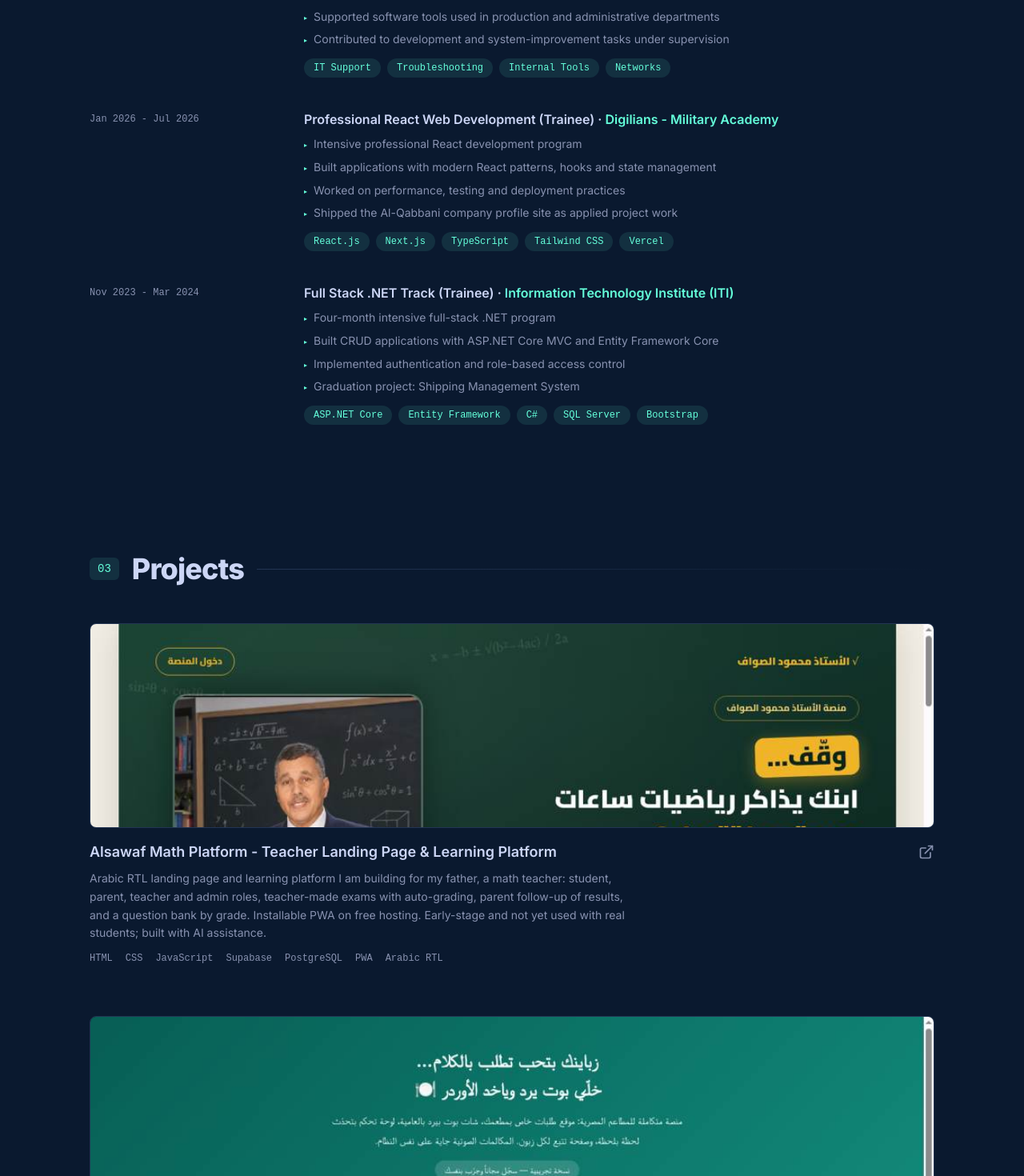
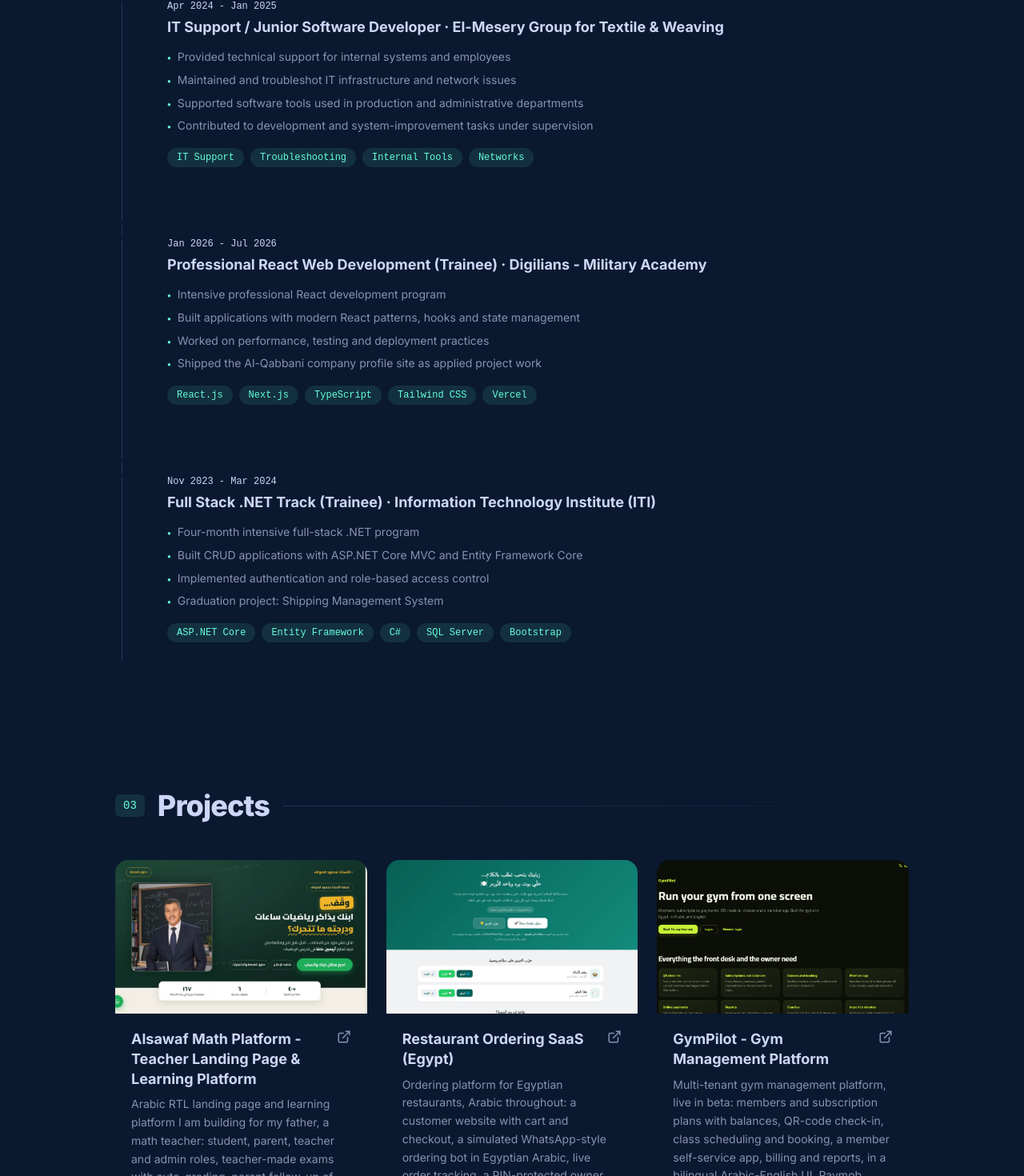
Before and after one commit to OmarELswaf/portfolio, a React (Vite) app: page / in a window 1280 px wide. Shown: the part 1095-2565 px from the top of the page at 80% size. Built offline with nearby package versions, Linux system fonts and the light colour scheme.

Commit message:
Redesign: hero with animated photo, modern sections

```diff
--- a/src/components/sections/Experience.jsx
+++ b/src/components/sections/Experience.jsx
@@ -4,39 +4,31 @@ import SectionHeading from '../ui/SectionHeading';
 
 export default function Experience() {
   return (
-    <section id="experience" className="py-16 lg:py-20 scroll-mt-16">
+    <section id="experience" className="py-20 scroll-mt-16">
+      <div className="max-w-6xl mx-auto px-5 md:px-8">
         <Reveal>
           <SectionHeading index="02" title="Experience" />
-        <ol className="space-y-10">
+          <ol className="relative border-l border-[var(--border)] ml-2 space-y-10">
             {experience.map((job) => (
-            <li key={job.id} className="group md:grid md:grid-cols-8 md:gap-4">
-              <p className="mono text-xs text-[var(--text-muted)] mt-1 md:col-span-2 whitespace-nowrap">
-                {job.period}
-              </p>
-              <div className="md:col-span-6 mt-2 md:mt-0">
-                <h3 className="font-semibold text-[var(--text)] text-base">
-                  {job.role} · <span className="text-[var(--accent)]">{job.company}</span>
-                </h3>
-                <ul className="mt-2 space-y-1.5 text-sm text-[var(--text-muted)] leading-relaxed">
+              <li key={job.id} className="pl-8 relative">
+                <span className="absolute -left-[7px] top-2 w-3.5 h-3.5 rounded-full bg-gradient-to-br from-[var(--accent)] to-[var(--accent2)] ring-4 ring-[var(--bg)]" />
+                <div className="glass rounded-2xl p-6 hover:border-[var(--accent)] transition-colors">
+                  <p className="mono text-xs text-[var(--accent2)]">{job.period}</p>
+                  <h3 className="mt-1 font-bold text-lg">{job.role} · <span className="grad-text">{job.company}</span></h3>
+                  <ul className="mt-3 space-y-1.5 text-sm text-[var(--text-muted)] leading-relaxed">
                     {job.description.map((line, i) => (
-                    <li key={i} className="flex gap-2">
-                      <span className="text-[var(--accent)] mt-1.5 text-[8px]">▸</span>
-                      {line}
-                    </li>
+                      <li key={i} className="flex gap-2"><span className="text-[var(--accent)] mt-1.5 text-[8px]">●</span>{line}</li>
                     ))}
                   </ul>
-                <ul className="mt-3 flex flex-wrap gap-2">
-                  {job.tech.map((t) => (
-                    <li key={t} className="mono text-xs px-3 py-1 rounded-full bg-[var(--accent-tint)] text-[var(--accent)]">
-                      {t}
-                    </li>
-                  ))}
+                  <ul className="mt-4 flex flex-wrap gap-2">
+                    {job.tech.map((t) => <li key={t} className="mono text-xs px-3 py-1 rounded-full bg-[var(--accent-tint)] text-[var(--accent)]">{t}</li>)}
                   </ul>
                 </div>
               </li>
             ))}
           </ol>
         </Reveal>
+      </div>
     </section>
   );
 }
--- /dev/null
+++ b/src/components/sections/Hero.jsx
@@ -0,0 +1,99 @@
+import { useEffect, useState } from 'react';
+import { motion } from 'framer-motion';
+import { FiGithub, FiLinkedin, FiMail, FiDownload, FiArrowDown, FiMapPin } from 'react-icons/fi';
+import { SiReact, SiNodedotjs, SiMongodb } from 'react-icons/si';
+import { personalInfo, stats } from '../../data/portfolioData';
+
+const roles = ['Full-Stack Developer', 'MERN Stack Developer', 'React & Node.js Engineer', 'ASP.NET Core Developer'];
+
+function Typer() {
+  const [i, setI] = useState(0);
+  const [text, setText] = useState('');
+  const [del, setDel] = useState(false);
+  useEffect(() => {
+    const full = roles[i];
+    const t = setTimeout(() => {
+      if (!del) {
+        setText(full.slice(0, text.length + 1));
+        if (text.length + 1 === full.length) setTimeout(() => setDel(true), 1400);
+      } else {
+        setText(full.slice(0, text.length - 1));
+        if (text.length - 1 === 0) { setDel(false); setI((i + 1) % roles.length); }
+      }
+    }, del ? 35 : 70);
+    return () => clearTimeout(t);
+  }, [text, del, i]);
+  return <span className="grad-text">{text}<span className="cursor" /></span>;
+}
+
+const up = (d = 0) => ({ initial: { opacity: 0, y: 24 }, animate: { opacity: 1, y: 0 }, transition: { duration: 0.7, delay: d, ease: [0.22, 1, 0.36, 1] } });
+
+export default function Hero() {
+  return (
+    <section id="top" className="relative min-h-screen flex items-center pt-24 pb-16 overflow-hidden">
+      <div className="absolute inset-0 bg-grid pointer-events-none" />
+      <div className="blob w-72 h-72 bg-[var(--accent)] -top-10 -left-10" />
+      <div className="blob w-80 h-80 bg-[var(--accent2)] bottom-0 right-0" style={{ animationDelay: '-6s' }} />
+      <div className="relative max-w-6xl mx-auto px-5 md:px-8 w-full grid lg:grid-cols-[1.15fr_.85fr] gap-14 items-center">
+        <div className="order-2 lg:order-1 text-center lg:text-left">
+          <motion.p {...up(0.05)} className="inline-flex items-center gap-2 mono text-xs px-3 py-1.5 rounded-full glass text-[var(--text-muted)]">
+            <span className="relative flex h-2 w-2"><span className="animate-ping absolute inline-flex h-full w-full rounded-full bg-emerald-400 opacity-75" /><span className="relative inline-flex rounded-full h-2 w-2 bg-emerald-400" /></span>
+            Open to junior full-stack roles
+          </motion.p>
+          <motion.h1 {...up(0.15)} className="mt-6 text-5xl sm:text-6xl xl:text-7xl font-extrabold tracking-tight leading-[1.05]">
+            Hi, I'm <span className="grad-text">Omar</span>
+          </motion.h1>
+          <motion.h2 {...up(0.25)} className="mt-4 text-2xl sm:text-3xl font-bold h-10">
+            <Typer />
+          </motion.h2>
+          <motion.p {...up(0.35)} className="mt-6 text-[var(--text-muted)] text-lg max-w-xl mx-auto lg:mx-0">
+            {personalInfo.headline}
+          </motion.p>
+          <motion.p {...up(0.4)} className="mt-3 inline-flex items-center gap-1.5 text-sm text-[var(--text-muted)]"><FiMapPin /> {personalInfo.location}</motion.p>
+          <motion.div {...up(0.5)} className="mt-8 flex flex-wrap gap-3 justify-center lg:justify-start">
+            <a href="#projects" className="inline-flex items-center gap-2 px-6 py-3 rounded-full font-semibold text-white bg-gradient-to-r from-[var(--accent)] to-[var(--accent2)] hover:scale-105 transition-transform shadow-lg shadow-[var(--accent)]/30">
+              View projects <FiArrowDown />
+            </a>
+            <a href={personalInfo.resumeUrl} target="_blank" rel="noopener noreferrer" className="inline-flex items-center gap-2 px-6 py-3 rounded-full font-semibold glass hover:bg-[var(--bg-hover)] transition-colors">
+              Download CV <FiDownload />
+            </a>
+          </motion.div>
+          <motion.ul {...up(0.6)} className="mt-8 flex gap-3 justify-center lg:justify-start" aria-label="Social links">
+            {[[personalInfo.socials.github, 'GitHub', FiGithub], [personalInfo.socials.linkedin, 'LinkedIn', FiLinkedin], [personalInfo.socials.email, 'Email', FiMail]].map(([href, label, Icon]) => (
+              <li key={label}>
+                <a href={href} target={href.startsWith('mailto:') ? undefined : '_blank'} rel="noopener noreferrer" aria-label={label}
+                  className="grid place-items-center w-11 h-11 rounded-full glass text-[var(--text-muted)] hover:text-[var(--accent)] hover:-translate-y-1 transition-all">
+                  <Icon size={19} />
+                </a>
+              </li>
+            ))}
+          </motion.ul>
+        </div>
+
+        <motion.div initial={{ opacity: 0, scale: 0.85 }} animate={{ opacity: 1, scale: 1 }} transition={{ duration: 0.9, ease: [0.22, 1, 0.36, 1] }}
+          className="order-1 lg:order-2 flex justify-center">
+          <div className="relative w-60 h-60 sm:w-72 sm:h-72 lg:w-80 lg:h-80">
+            <div className="avatar-glow" />
+            <div className="orbit" />
+            <div className="avatar-ring" />
+            <img src="/profile.jpg" alt="Omar Elsawaf" width="640" height="640"
+              className="relative w-full h-full rounded-full object-cover border-4 border-[var(--bg)]" />
+            <div className="hidden sm:flex items-center gap-1.5 float-a absolute -left-10 top-8 glass rounded-xl px-3 py-2 mono text-xs shadow-xl"><SiReact className="text-sky-400" /> React</div>
+            <div className="hidden sm:flex items-center gap-1.5 float-b absolute -right-10 top-24 glass rounded-xl px-3 py-2 mono text-xs shadow-xl"><SiNodedotjs className="text-green-500" /> Node.js</div>
+            <div className="hidden sm:flex items-center gap-1.5 float-a absolute left-2 -bottom-3 glass rounded-xl px-3 py-2 mono text-xs shadow-xl" style={{ animationDelay: '-2s' }}><SiMongodb className="text-emerald-500" /> MongoDB</div>
+          </div>
+        </motion.div>
+      </div>
+      <div className="absolute bottom-6 inset-x-0 hidden md:block">
+        <ul className="max-w-3xl mx-auto grid grid-cols-4 gap-4 px-8">
+          {stats.map((s) => (
+            <li key={s.label} className="text-center">
+              <p className="text-2xl font-extrabold grad-text">{s.value}{s.suffix}</p>
+              <p className="text-xs text-[var(--text-muted)]">{s.label}</p>
+            </li>
+          ))}
+        </ul>
+      </div>
+    </section>
+  );
+}
--- a/src/components/sections/Projects.jsx
+++ b/src/components/sections/Projects.jsx
@@ -1,94 +1,61 @@
-import { FiGithub, FiExternalLink, FiFolder } from 'react-icons/fi';
+import { FiGithub, FiExternalLink } from 'react-icons/fi';
 import { projects } from '../../data/portfolioData';
 import Reveal from '../ui/Reveal';
 import SectionHeading from '../ui/SectionHeading';
 
-function ProjectLinks({ project, size = 20 }) {
+function Links({ p }) {
   return (
-    <div className="flex items-center gap-4">
-      {project.githubUrl && (
-        <a href={project.githubUrl} target="_blank" rel="noopener noreferrer" aria-label="GitHub repository"
-          className="text-[var(--text-muted)] hover:text-[var(--accent)] transition-colors">
-          <FiGithub size={size} />
+    <div className="flex items-center gap-3">
+      {p.githubUrl && <a href={p.githubUrl} target="_blank" rel="noopener noreferrer" aria-label="GitHub repository" className="text-[var(--text-muted)] hover:text-[var(--accent)] transition-colors"><FiGithub size={18} /></a>}
+      {p.liveUrl && <a href={p.liveUrl} target="_blank" rel="noopener noreferrer" aria-label="Live demo" className="text-[var(--text-muted)] hover:text-[var(--accent)] transition-colors"><FiExternalLink size={18} /></a>}
+    </div>
+  );
+}
+
+function Card({ p }) {
+  return (
+    <li className="group glass rounded-2xl overflow-hidden flex flex-col hover:-translate-y-1.5 hover:border-[var(--accent)] hover:shadow-2xl hover:shadow-[var(--accent)]/10 transition-all duration-300">
+      {p.image ? (
+        <a href={p.liveUrl || p.githubUrl || '#'} target="_blank" rel="noopener noreferrer" className="block overflow-hidden">
+          <img src={p.image} alt={`${p.title} screenshot`} loading="lazy" className="w-full h-48 object-cover object-top group-hover:scale-105 transition-transform duration-500" />
         </a>
+      ) : (
+        <div className="h-2 bg-gradient-to-r from-[var(--accent)] to-[var(--accent2)]" />
       )}
-      {project.liveUrl && (
-        <a href={project.liveUrl} target="_blank" rel="noopener noreferrer" aria-label="Live demo"
-          className="text-[var(--text-muted)] hover:text-[var(--accent)] transition-colors">
-          <FiExternalLink size={size} />
-        </a>
-      )}
+      <div className="p-5 flex flex-col flex-1">
+        <div className="flex items-start justify-between gap-3 mb-2">
+          <h3 className="font-bold text-lg leading-snug">{p.title}</h3>
+          <Links p={p} />
         </div>
+        <p className="text-sm text-[var(--text-muted)] leading-relaxed mb-4 flex-1">{p.description}</p>
+        <ul className="flex flex-wrap gap-1.5">
+          {p.tech.map((t) => <li key={t} className="mono text-[11px] px-2.5 py-1 rounded-full bg-[var(--accent-tint)] text-[var(--accent)]">{t}</li>)}
+        </ul>
+      </div>
+    </li>
   );
 }
 
 export default function Projects() {
   const featured = projects.filter((p) => p.featured);
   const rest = projects.filter((p) => !p.featured);
-
   return (
-    <section id="projects" className="py-16 lg:py-20 scroll-mt-16">
+    <section id="projects" className="py-20 scroll-mt-16">
+      <div className="max-w-6xl mx-auto px-5 md:px-8">
         <Reveal>
           <SectionHeading index="03" title="Projects" />
-        <ul className="space-y-16">
-          {featured.map((p) => (
-            <li key={p.id} className="group">
-              {p.image && (
-                <a href={p.liveUrl || p.githubUrl} target="_blank" rel="noopener noreferrer" className="block mb-4">
-                  <img
-                    src={p.image}
-                    alt={`${p.title} screenshot`}
-                    loading="lazy"
-                    className="rounded-lg border border-[var(--border)] w-full object-cover max-h-64 object-top group-hover:border-[var(--accent)] transition-colors"
-                  />
-                </a>
+          <ul className="grid md:grid-cols-2 lg:grid-cols-3 gap-6">{featured.map((p) => <Card key={p.id} p={p} />)}</ul>
+          {rest.length > 0 && (
+            <>
+              <h3 className="mono text-sm text-[var(--accent2)] uppercase tracking-widest mt-16 mb-6">Other projects</h3>
+              <ul className="grid md:grid-cols-2 lg:grid-cols-3 gap-6">{rest.map((p) => <Card key={p.id} p={p} />)}</ul>
+            </>
           )}
-              <div className="flex items-center justify-between gap-4 mb-2">
-                <h3 className="text-lg font-semibold">
-                  <a href={p.liveUrl || p.githubUrl} target="_blank" rel="noopener noreferrer"
-                    className="text-[var(--text)] hover:text-[var(--accent)] transition-colors">
-                    {p.title}
-                  </a>
-                </h3>
-                <ProjectLinks project={p} />
-              </div>
-              <p className="text-sm text-[var(--text-muted)] leading-relaxed mb-3 max-w-2xl">{p.description}</p>
-              <ul className="flex flex-wrap gap-x-4 gap-y-1 mono text-xs text-[var(--text-muted)]">
-                {p.tech.map((t) => <li key={t}>{t}</li>)}
-              </ul>
-            </li>
-          ))}
-        </ul>
-
-        {rest.length > 0 && (
-          <div className="mt-20">
-            <h3 className="mono text-sm text-[var(--accent)] uppercase tracking-widest mb-6">Other projects</h3>
-            <ul className="grid md:grid-cols-2 gap-4">
-              {rest.map((p) => (
-                <li key={p.id}
-                  className="p-6 rounded-lg bg-[var(--bg-card)] border border-[var(--border)] hover:border-[var(--accent)] transition-colors flex flex-col">
-                  <div className="flex items-center justify-between mb-3">
-                    <FiFolder size={28} className="text-[var(--accent)]" />
-                    <ProjectLinks project={p} size={18} />
-                  </div>
-                  <h4 className="font-semibold text-[var(--text)] mb-2">{p.title}</h4>
-                  <p className="text-sm text-[var(--text-muted)] leading-relaxed mb-4 flex-1">{p.description}</p>
-                  <ul className="flex flex-wrap gap-x-3 gap-y-1 mono text-xs text-[var(--text-muted)]">
-                    {p.tech.map((t) => <li key={t}>{t}</li>)}
-                  </ul>
-                </li>
-              ))}
-            </ul>
-          </div>
-        )}
-
-        <p className="mt-14 text-center">
-          <a href="https://github.com/OmarELswaf?tab=repositories" target="_blank" rel="noopener noreferrer"
-            className="mono text-sm text-[var(--accent)] hover:underline">
-            View the full archive on GitHub →
-          </a>
+          <p className="mt-12 text-center">
+            <a href="https://github.com/OmarELswaf?tab=repositories" target="_blank" rel="noopener noreferrer" className="mono text-sm text-[var(--accent)] hover:underline">View the full archive on GitHub →</a>
           </p>
         </Reveal>
+      </div>
     </section>
   );
 }
```
Also changed, not shown: src/components/sections/About.jsx (+4 -3 lines), src/components/sections/Contact.jsx (+9 -9 lines), src/components/sections/Skills.jsx (+7 -8 lines). Lines whose indentation alone changed are shown as unchanged.
